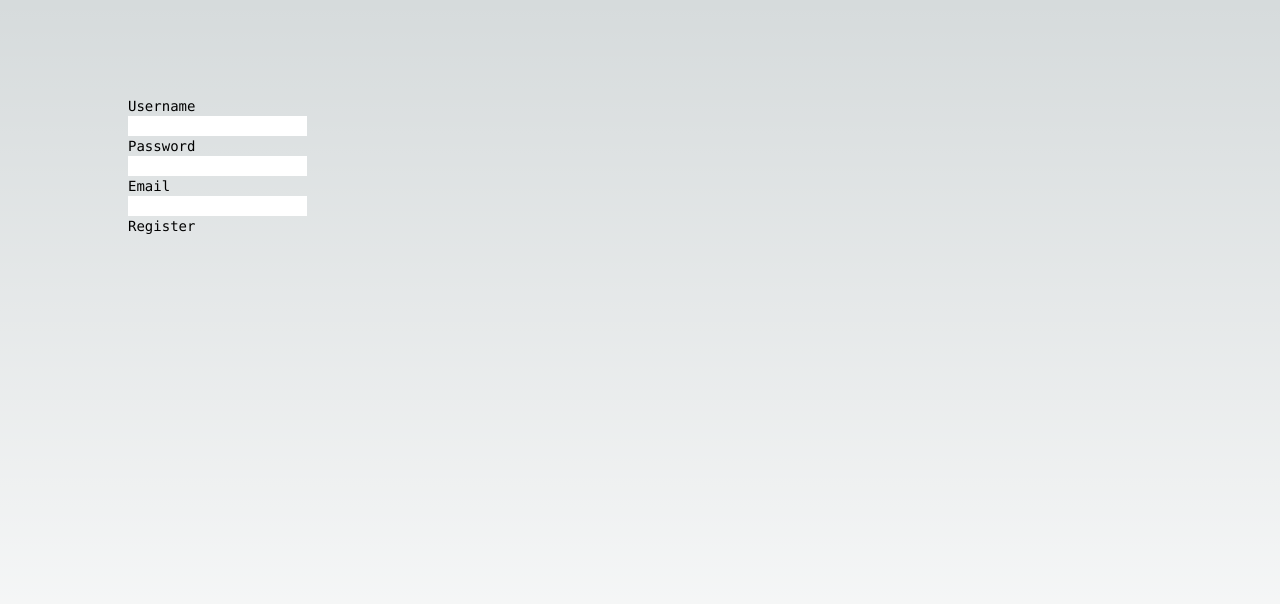
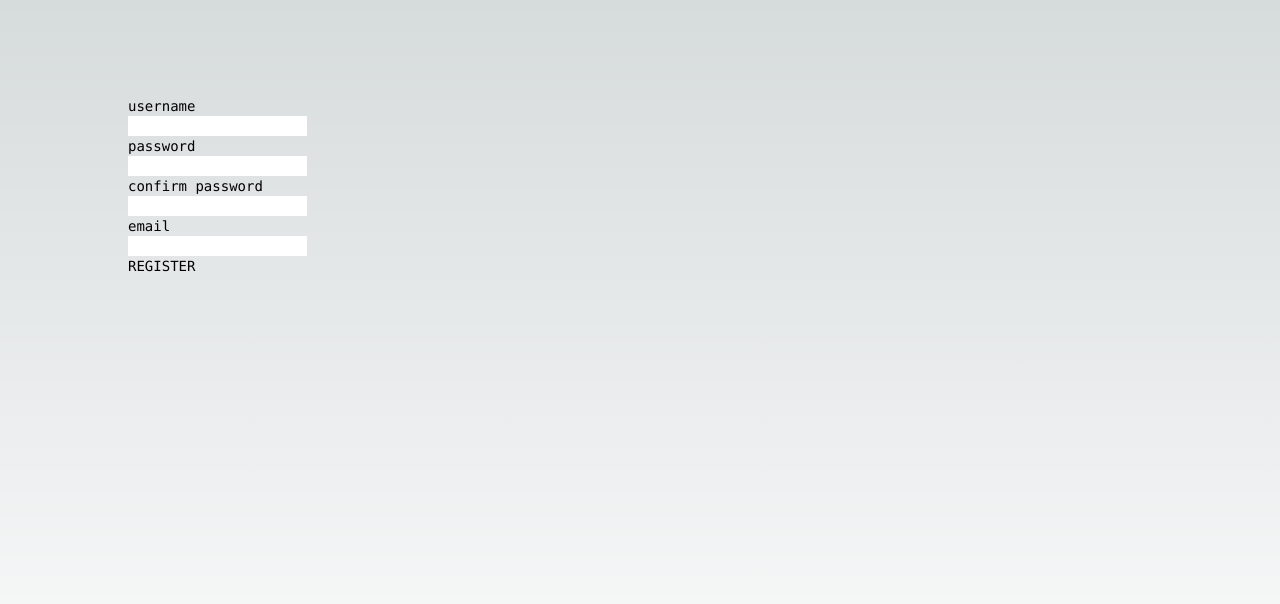
Before and after one commit to BREISAMU/UMN-Combinator, a Next.js app in the folder frontend/: page /register in a window 1280 px wide. Shown: the top 604 px of the page. Built offline with nearby package versions, Linux system fonts and the light colour scheme.

Commit message:
set CORS middleware

```diff
--- a/frontend/package.json
+++ b/frontend/package.json
@@ -9,9 +9,10 @@
     "lint": "next lint"
   },
   "dependencies": {
+    "axios": "^1.7.3",
+    "next": "14.2.5",
     "react": "^18",
-    "react-dom": "^18",
-    "next": "14.2.5"
+    "react-dom": "^18"
   },
   "devDependencies": {
     "postcss": "^8",
--- a/frontend/src/app/register/page.js
+++ b/frontend/src/app/register/page.js
@@ -1,26 +1,34 @@
 "use client";  // Add this line at the top
 
 import React, { useState } from 'react';
+import api from '../api'
 
-function RegistrationForm() {
+const RegistrationForm = () => {
   const [username, setUsername] = useState('');
   const [password, setPassword] = useState('');
+  const [passwordConfirmation, setpasswordConfirmation] = useState('');
   const [email, setEmail] = useState('');
 
-  const handleRegisterSubmit = (event) => {
+  const handleRegisterSubmit = async (event) => {
     event.preventDefault();
     // Handle form submission here
     console.log('Username:', username);
     console.log('Password:', password);
+    console.log('Password Confirmation:', passwordConfirmation);
     console.log('Email:', email);
 
     // Add your registration logic here (e.g., sending data to a backend)
+    await api.post("/register/", {
+      username: username,
+      password: password,
+      email: email
+    });
   };
 
   return (
     <form onSubmit={handleRegisterSubmit}>
       <div>
-        <h3>Username</h3>
+        <h3>username</h3>
         <input
           type="text"
           value={username}
@@ -28,7 +36,7 @@ function RegistrationForm() {
         />
       </div>
       <div>
-        <h3>Password</h3>
+        <h3>password</h3>
         <input
           type="password"
           value={password}
@@ -36,14 +44,22 @@ function RegistrationForm() {
         />
       </div>
       <div>
-        <h3>Email</h3>
+        <h3>confirm password</h3>
+        <input
+          type="password"
+          value={passwordConfirmation}
+          onChange={(e) => setpasswordConfirmation(e.target.value)}
+        />
+      </div>
+      <div>
+        <h3>email</h3>
         <input
           type="email"
           value={email}
           onChange={(e) => setEmail(e.target.value)}
         />
       </div>
-      <button type="submit">Register</button>
+      <button type="submit">REGISTER</button>
     </form>
   );
 }
```
Also changed, not shown: 2 other files (tests, documents, lock files or other folders).
